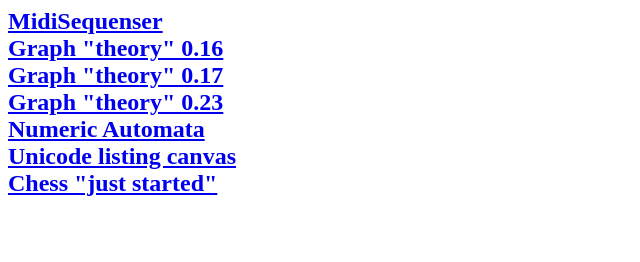
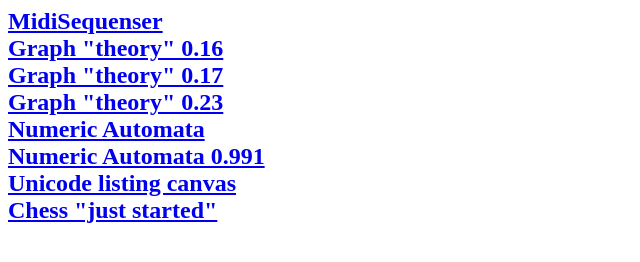
Before and after one commit to Vman45/jonasth.github.io, a plain HTML site: page index.html in a window 1280 px wide. Shown: the whole page, without its empty margins (0-640 px from the left). Drawn offline with Linux system fonts and the light colour scheme.

Commit message:
Update index.html

```diff
--- a/index.html
+++ b/index.html
@@ -4,6 +4,7 @@
 <a href="/GRAPH0.17/index.html">Graph "theory" 0.17</a><br>
 <a href="/GRAPH0.23/index.html">Graph "theory" 0.23</a><br>
 <a href="/NumericAutomat/div.html">Numeric Automata</a><br>
+<a href="/Automata0.991/div.html">Numeric Automata 0.991</a><br>
 <a href="/unicode/unicode.html">Unicode listing canvas </a><br>
 <a href="/chess/chess.html">Chess "just started"</a><br>
 </H2>
```
